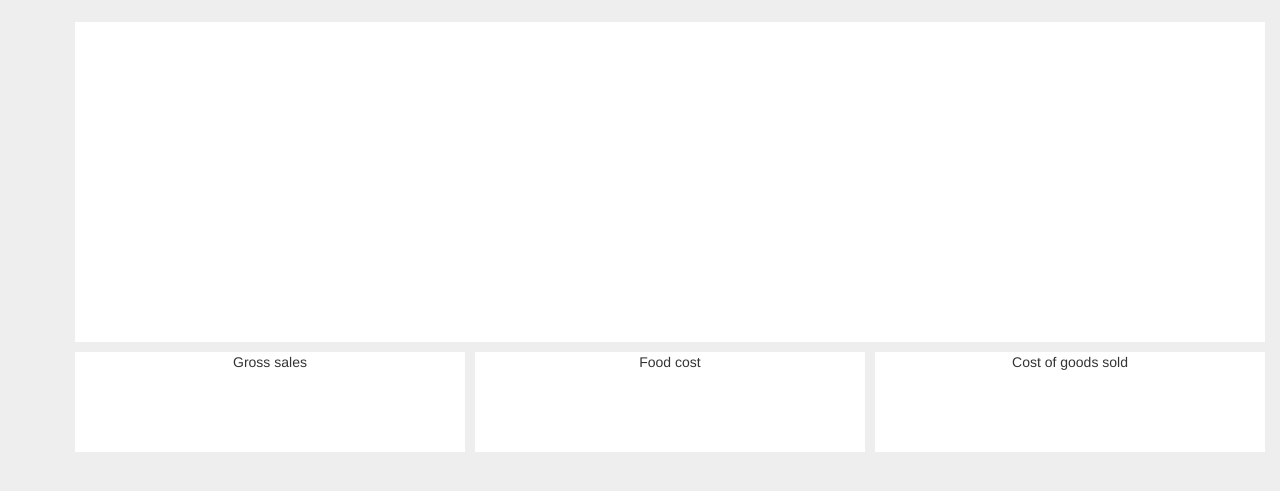
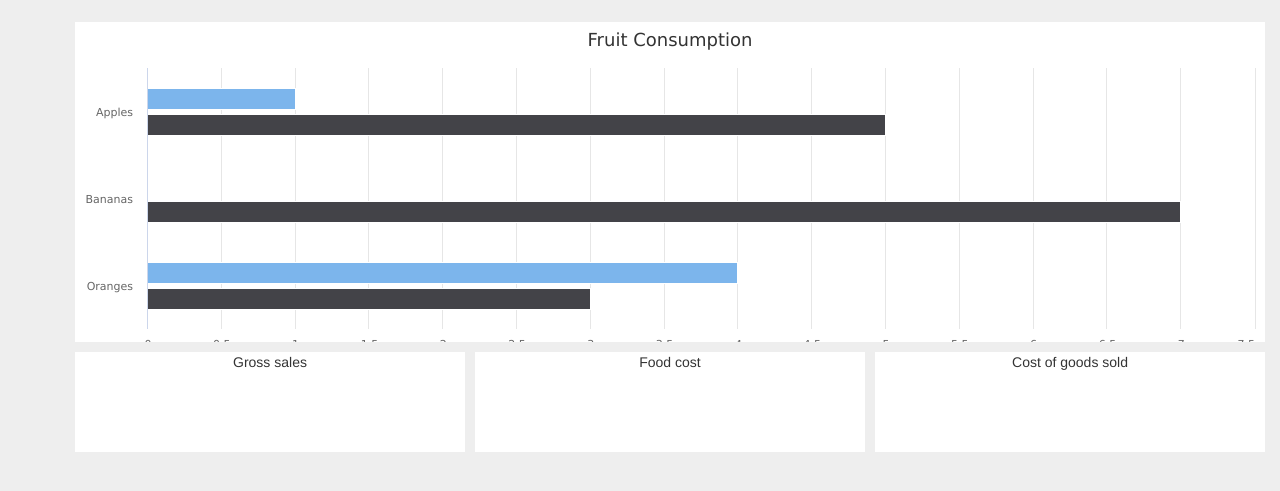
Before and after one commit to karuto/metrics, a plain HTML site: page index.html in a window 1280 px wide. Shown: the part 53-544 px from the top of the page. Drawn offline with nearby package versions, Linux system fonts and the light colour scheme.

Commit message:
Added basic highcharts

```diff
--- a/index.html
+++ b/index.html
@@ -74,7 +74,7 @@
 				<div class="gridster">
 				    <ul>
 				        <li data-row="1" data-col="1" data-sizex="3" data-sizey="3">
-
+				        	<div id="herochart"></div>
 				        </li>
 				        <li data-row="2" data-col="1" data-sizex="1" data-sizey="1">
 				        	Gross sales
@@ -106,6 +106,9 @@
     <!-- Gridster JavaScript -->
     <script src="js/jquery.gridster.js"></script>
 
+    <!-- Highcharts JavaScript -->
+	<script src="http://code.highcharts.com/highcharts.js"></script>
+
 </body>
 
 </html>
--- a/js/script.js
+++ b/js/script.js
@@ -15,4 +15,29 @@ $(function(){ // DOM Ready
 	// Add a new widget to the grid
 	// g.add_widget('<li class="new">The HTML of the widget...</li>', 2, 1);
 
+	/* Highcharts below */
+    $('#herochart').highcharts({
+        chart: {
+            type: 'bar'
+        },
+        title: {
+            text: 'Fruit Consumption'
+        },
+        xAxis: {
+            categories: ['Apples', 'Bananas', 'Oranges']
+        },
+        yAxis: {
+            title: {
+                text: 'Fruit eaten'
+            }
+        },
+        series: [{
+            name: 'Jane',
+            data: [1, 0, 4]
+        }, {
+            name: 'John',
+            data: [5, 7, 3]
+        }]
+    });
+
 });
```
